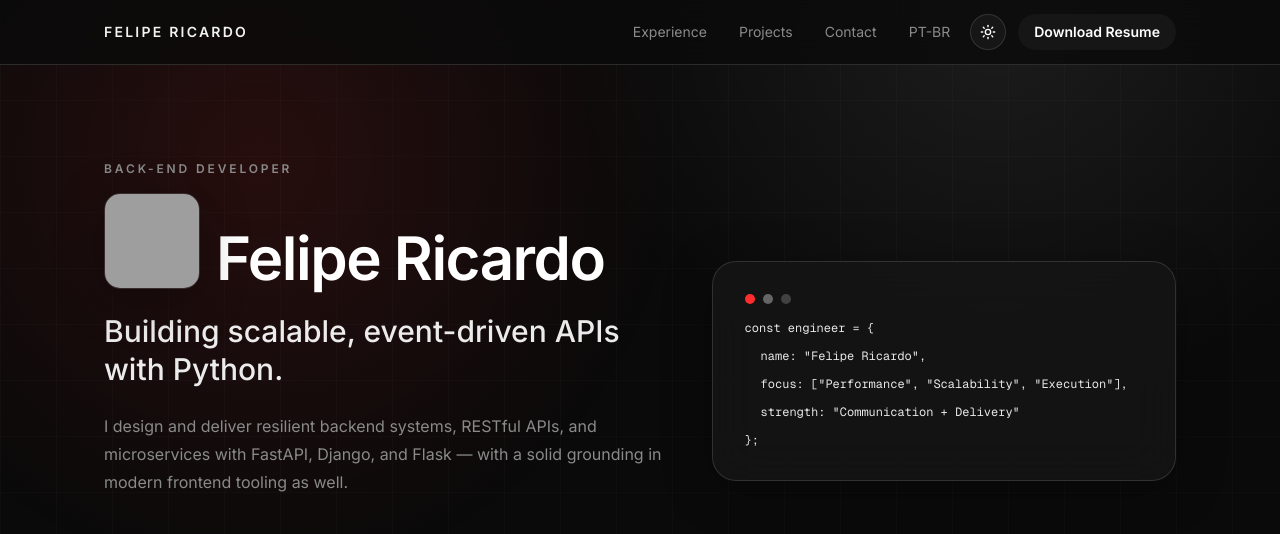
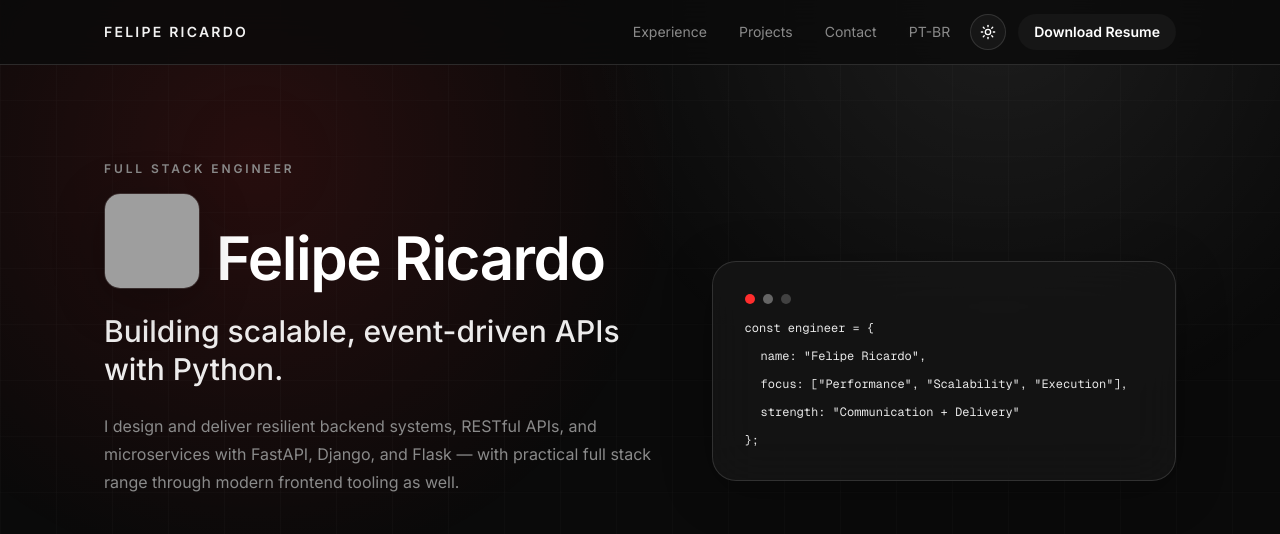
Before and after one commit to FelipeRicardo5/portfolio, a Next.js app: page /en in a window 1280 px wide. Shown: the top 534 px of the page. Built offline with nearby package versions, Linux system fonts and the light colour scheme; grey boxes are pictures that could not be loaded.

Commit message:
fix: some errors digit

```diff
--- a/src/data/portfolio-content.ts
+++ b/src/data/portfolio-content.ts
@@ -4,9 +4,9 @@ export const portfolioContent: Record<"en" | "pt-br", PortfolioContent> = {
   en: {
     locale: "en",
     seo: {
-      title: "Felipe Ricardo | Back-end Developer",
+      title: "Felipe Ricardo | Full Stack Engineer",
       description:
-        "Back-end Developer specialized in Python, building scalable RESTful APIs and event-driven microservices.",
+        "Full Stack Engineer specialized in Python back-end (FastAPI, Django, Flask) building scalable APIs and modern interfaces.",
     },
     navigation: {
       experience: "Experience",
@@ -17,10 +17,10 @@ export const portfolioContent: Record<"en" | "pt-br", PortfolioContent> = {
     },
     hero: {
       name: "Felipe Ricardo",
-      role: "Back-end Developer",
+      role: "Full Stack Engineer",
       headline: "Building scalable, event-driven APIs with Python.",
       subheadline:
-        "I design and deliver resilient backend systems, RESTful APIs, and microservices with FastAPI, Django, and Flask — with a solid grounding in modern frontend tooling as well.",
+        "I design and deliver resilient backend systems, RESTful APIs, and microservices with FastAPI, Django, and Flask — with practical full stack range through modern frontend tooling as well.",
       primaryCta: "View Projects",
       secondaryCta: "Contact Me",
     },
@@ -140,7 +140,7 @@ export const portfolioContent: Record<"en" | "pt-br", PortfolioContent> = {
       body: "Beyond coding, I communicate technology clearly — including sensitive topics like LGPD compliance and data handling. I translate complex technical decisions into practical actions that help teams move faster and ship with confidence.",
     },
     cta: {
-      title: "Looking for a technical, adaptable Back-end Developer ready to deliver?",
+      title: "Looking for a technical, adaptable Full Stack Engineer ready to deliver?",
       body: "Let's talk.",
       submitLabel: "Send Message",
       sendingLabel: "Sending...",
@@ -165,9 +165,9 @@ export const portfolioContent: Record<"en" | "pt-br", PortfolioContent> = {
   "pt-br": {
     locale: "pt-br",
     seo: {
-      title: "Felipe Ricardo | Desenvolvedor Back-end",
+      title: "Felipe Ricardo | Engenheiro Full Stack",
       description:
-        "Desenvolvedor Back-end Python construindo APIs RESTful escaláveis e microsserviços orientados a eventos.",
+        "Engenheiro Full Stack especializado em back-end Python (FastAPI, Django, Flask), construindo APIs escaláveis e interfaces modernas.",
     },
     navigation: {
       experience: "Experiência",
@@ -178,10 +178,10 @@ export const portfolioContent: Record<"en" | "pt-br", PortfolioContent> = {
     },
     hero: {
       name: "Felipe Ricardo",
-      role: "Desenvolvedor Back-end",
+      role: "Engenheiro Full Stack",
       headline: "Construindo APIs RESTful escaláveis e orientadas a eventos com Python.",
       subheadline:
-        "Projeto e entrego sistemas backend resilientes, APIs RESTful e microsserviços com FastAPI, Django e Flask — com base sólida também em ferramentas modernas de frontend.",
+        "Projeto e entrego sistemas backend resilientes, APIs RESTful e microsserviços com FastAPI, Django e Flask — com atuação full stack prática também em ferramentas modernas de frontend.",
       primaryCta: "Ver Projetos",
       secondaryCta: "Entrar em Contato",
     },
@@ -301,7 +301,7 @@ export const portfolioContent: Record<"en" | "pt-br", PortfolioContent> = {
       body: "Além de programar, comunico tecnologia com clareza — inclusive temas sensíveis como conformidade com a LGPD e tratamento de dados. Traduzo decisões técnicas complexas em ações práticas que aceleram times e geram entregas confiáveis.",
     },
     cta: {
-      title: "Procurando um Desenvolvedor Back-end técnico, adaptável e pronto para entregar?",
+      title: "Procurando um Engenheiro Full Stack técnico, adaptável e pronto para entregar?",
       body: "Vamos conversar.",
       submitLabel: "Enviar Mensagem",
       sendingLabel: "Enviando...",
```
